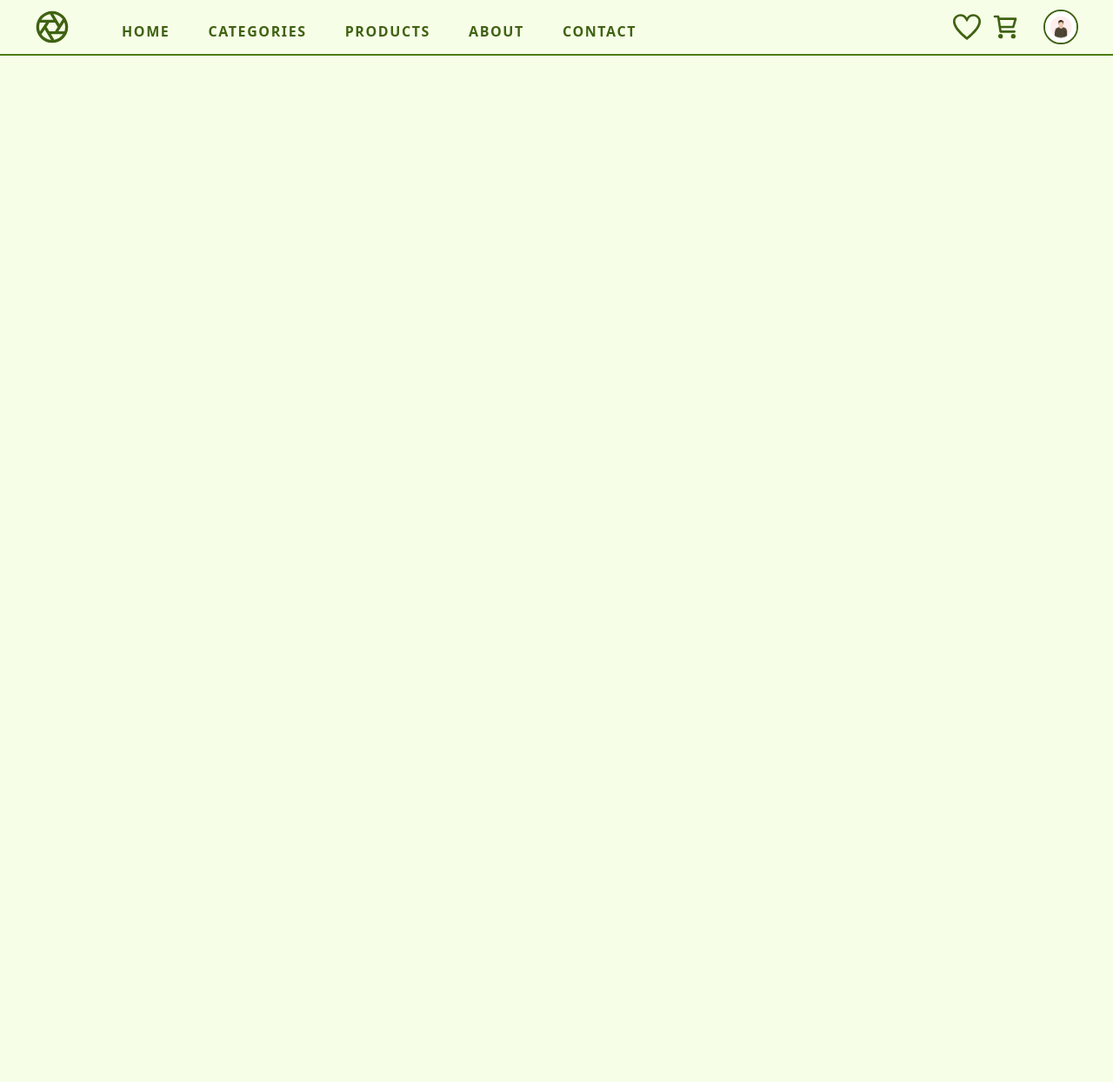
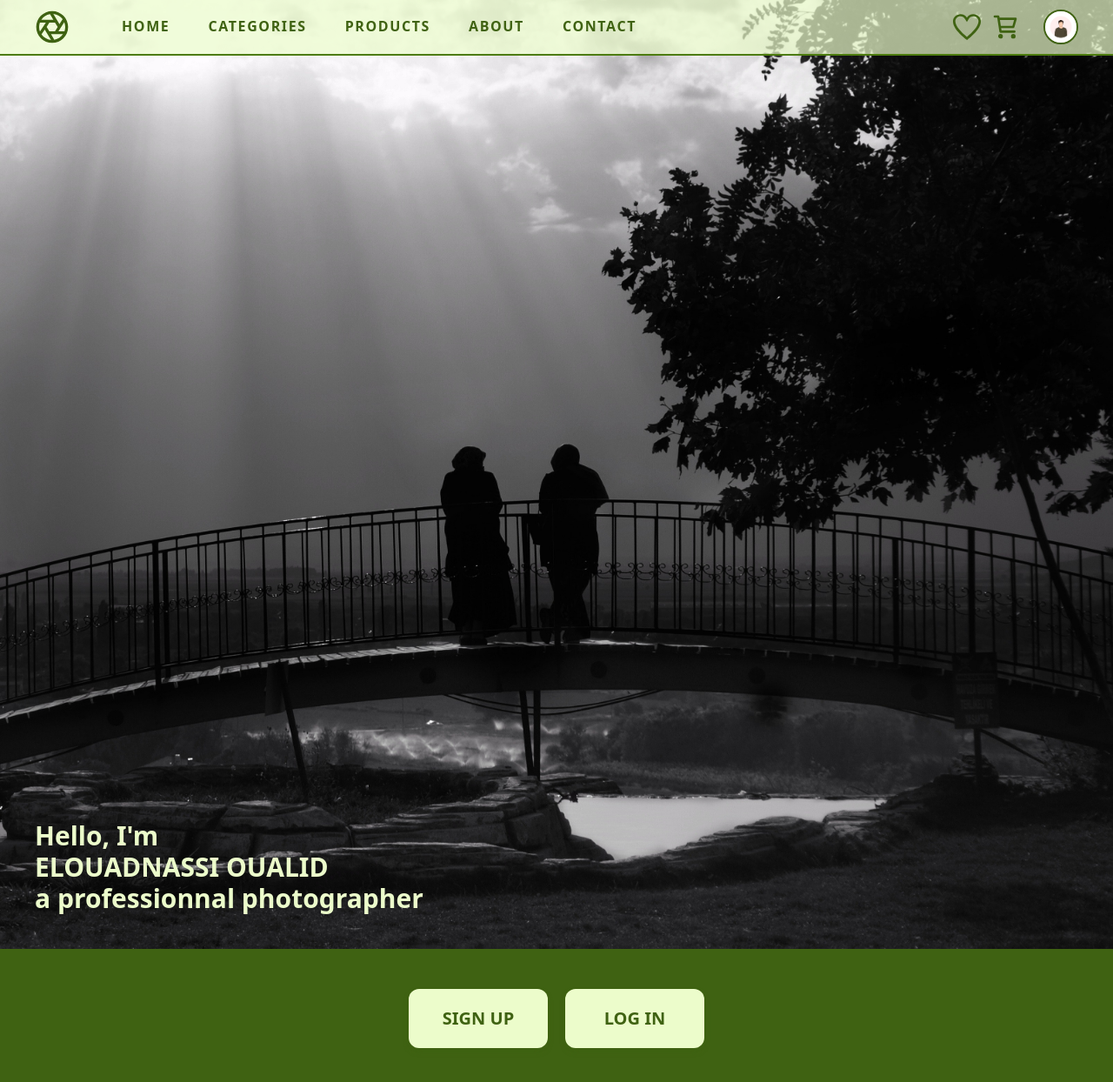
Before and after one commit to Amaaq/Tswira.com, a Vue app: page /#/ in a window 1280 px wide. Shown: the top 1244 px of the page at 87% size. Before the commit the page ends 800 px from the top, so only its background shows below. Built offline with nearby package versions, Linux system fonts and the light colour scheme.

Commit message:
added first section of the home page

```diff
--- a/src/App.vue
+++ b/src/App.vue
@@ -1,7 +1,7 @@
 <template>
   <HeaderComp />
   <Transition name="view">
-    <RouterView class=" flex items-center justify-center"/>
+    <RouterView/>
   </Transition>
 </template>
 
@@ -16,16 +16,10 @@ import {RouterView} from 'vue-router'
 @tailwind utilities;
 #app {
   overflow-x: hidden;
-  /* background-color: #d9f99d; */
-  /* background-color: rgb(248, 235, 230); */
-  /* background-image: url('../assets/bg-image.jpg'); */
-  background-size:cover;
-  background-repeat: no-repeat;
+  background-color:#f7fee7;
   min-height: 97vh;
 }
-body {
-  background-color:#f7fee7;
-}
+
 h1 {
   min-height: inherit;
   font-weight: bolder;
--- a/src/Views/HomeView.vue
+++ b/src/Views/HomeView.vue
@@ -1,9 +1,20 @@
 <template>
-    <h1>
-        <div class="h-32 w-full bg-lime-50">
-
-        </div>
-    </h1>
+    <main>
+        <section class="relative">
+            <img  src="../../assets/home-photo-1.jpg" alt="">
+            <p class=" absolute bottom-10 left-10 text-lime-100 font-extrabold text-3xl">
+                Hello, I'm<br> ELOUADNASSI OUALID <br> a professionnal photographer
+            </p>
+        </section>
+        <section class="flex items-center justify-center gap-5 h-40 bg-lime-800">
+            <button class="bg-lime-100 border-lime-100 font-extrabold text-xl p-5 rounded-xl
+             w-40 hover:bg-transparent hover:border-2 hover:text-lime-100
+             shadow-md shadow-lime-800">SIGN UP</button>
+            <button class="bg-lime-100 border-lime-100 font-extrabold text-xl p-5 rounded-xl
+             w-40 hover:bg-transparent hover:border-2 hover:text-lime-100
+             shadow-md shadow-lime-800">LOG IN</button>
+        </section>
+    </main>
 </template>
 
 <script setup>
--- a/src/components/HeaderComp.vue
+++ b/src/components/HeaderComp.vue
@@ -1,7 +1,7 @@
 <template>
-    <header class="absolute top-0 w-full px-5 md:px-10 h-16 flex items-center justify-between bg-transparent border-b-2 border-lime-700">
-        <HeaderCompHam @click="toggleMenuDisplay" class="cursor-pointer md:hidden"/>
-        <HeaderCompLogo class="md:mr-4 lg:mr-12"/>
+    <header class="absolute z-10 top-0 w-full px-5 md:px-10 h-16 flex items-stretch justify-between bg-opacity-70 bg-lime-100 border-b-2 border-lime-700">
+        <HeaderCompHam @click="toggleMenuDisplay" class="cursor-pointer md:hidden flex items-center"/>
+        <HeaderCompLogo class="md:mr-4 lg:mr-12 flex items-center" />
         <HeaderCompNav @toggleMenuDisplay="toggleMenuDisplay" v-show="menuDisplayed" :menuDisplayed="menuDisplayed"/>
         <HeaderCompUser v-if="user"/>
         <HeaderCompLogin v-else/>
--- a/src/components/HeaderCompHam.vue
+++ b/src/components/HeaderCompHam.vue
@@ -1,9 +1,11 @@
 <template>
-        <svg width="20px" height="20px" viewBox="0 0 24 24" fill="none" xmlns="http://www.w3.org/2000/svg">
-            <g id="Menu / Menu_Duo_LG">
-                <path id="Vector" d="M3 15H21M3 9H21" stroke="#3f6212" stroke-width="2" stroke-linecap="round" stroke-linejoin="round"/>
-            </g>
-        </svg>
+        <div>
+            <svg width="20px" height="20px" viewBox="0 0 24 24" fill="none" xmlns="http://www.w3.org/2000/svg">
+                <g id="Menu / Menu_Duo_LG">
+                    <path id="Vector" d="M3 15H21M3 9H21" stroke="#3f6212" stroke-width="2" stroke-linecap="round" stroke-linejoin="round"/>
+                </g>
+            </svg>
+        </div>
 </template>
 
 <script setup>
--- a/src/components/HeaderCompNav.vue
+++ b/src/components/HeaderCompNav.vue
@@ -1,7 +1,7 @@
 <template>
     <Transition>
         <nav @mouseleave="hovered = false" class="absolute h-screen w-screen top-0 left-0 z-10 bg-lime-700 py-6
-         md:relative md:h-auto md:w-auto md:z-0 md:bg-transparent md:p-0 md:mr-auto md:self-stretch">
+         md:relative md:h-auto md:w-auto md:z-0 md:bg-transparent md:py-0 md:mr-auto md:flex md:items-stretch">
             <HeaderCompNavBackIcon v-if="menu.nav!=''" @click="ShowMobileSubList('')"
              class="cursor-pointer float-left ml-6 mb-10 p-1 box-content border-2 rounded-md border-lime-100 md:hidden hover:bg-lime-300"/>
             <HeaderCompNavCloseIcon @click="$emit('toggleMenuDisplay')" class="cursor-pointer float-right mr-6 mb-10 p-1
@@ -9,10 +9,10 @@
             <Transition :name="group">
             <ul  v-if="mount" class=" clear-right flex flex-col items-stretch justify-center text-center text-lime-100
             border-t-2 border-lime-100 md:flex-row md:border-none md:text-left md:gap-5 md:text-lime-800
-             md:font-extrabold md:items-end md:h-full ">
+             md:font-extrabold ">
                  <RouterLink v-for="(link,index) in menu.links" @click="$emit('toggleMenuDisplay')"  @mouseover="ShowDesktopSubList(link)" :key="index" :to="`/${menu.nav}${link}`"
                   class="relative p-5 border-b-2 border-lime-100 uppercase font-semibold tracking-widest cursor-pointer hover:text-lime-300
-                  md:p-3 md:hover:border-lime-600  md:border-transparent  md:hover:text-lime-800">
+                  md:p-3 md:hover:border-lime-600  md:border-transparent  md:hover:text-lime-800 md:flex md:items-center">
                      {{link}}
                      <HeaderCompNavPlusIcon v-show="link=='categories' || link=='products'" @click.stop="ShowMobileSubList(link)"
                      class=" h-16 absolute right-0 top-0 bottom-0 bg-lime-400 md:hidden"/>
```
Also changed, not shown: assets/home-photo-1.jpg (added), assets/home-photo.jpg (added).
